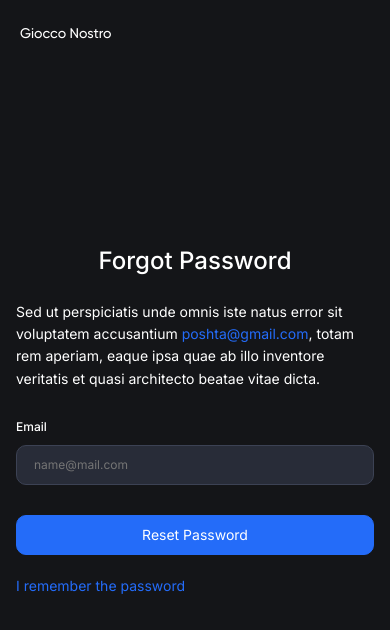
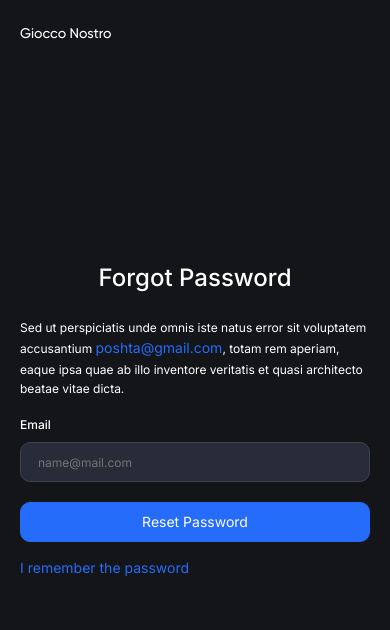
Before and after one commit to KingArthur-IT/gioccoNostro, a Vue app: page /forgot-password in a window 390 px wide. Shown: the top 630 px of the page. Built offline with nearby package versions, Linux system fonts and the light colour scheme; what maska would draw is missing.

Commit message:
password adaptive & edits

```diff
--- a/src/components/Sidebar.vue
+++ b/src/components/Sidebar.vue
@@ -43,10 +43,6 @@
                 </a>
             </div>
             <ul class="siderbar__settings-links">
-                <li class="sidebar__settings-link">
-                    <SettingsIcon class="sidebar__page-icon"/>
-                    <p>Settings</p>
-                </li>
                 <li class="sidebar__settings-link" @click="logoutEvent">
                     <LogoutIcon class="sidebar__page-icon"/>
                     <p>Exit</p>
--- a/src/components/SignInForm.vue
+++ b/src/components/SignInForm.vue
@@ -27,7 +27,7 @@
         </div>
         <p class="sign-in__text sign-in__forgot" @click="goToResetPasswordPage">Forgot Password?</p>
     </div>
-    <CustomButton class="sign-in__btn" :text="'Sign In'" @click="SignInEvent"/>
+    <CustomButton class="sign-in__btn" :text="'Sign In'" @click.prevent="SignInEvent"/>
     <p class="sign-in__text">
         Don't have an account? <span @click="goToSignUp">Sign Up</span>
     </p>
--- a/src/components/SignUpForm.vue
+++ b/src/components/SignUpForm.vue
@@ -63,7 +63,7 @@
             </p>
         </CustomCheckbox>
     </div>
-    <CustomButton class="sign-up__btn" :text="'Sign Up'" @click="SignUpEvent"/>
+    <CustomButton class="sign-up__btn" :text="'Sign Up'" @click.prevent="SignUpEvent"/>
     <p class="sign-up__text">
         Do you already have an account? <span @click="goToSignIn">Sign In</span>
     </p>
--- a/src/views/ForgotPassword.vue
+++ b/src/views/ForgotPassword.vue
@@ -117,7 +117,8 @@ export default {
 .forgot__hero{
   display: flex;
   flex-direction: column;
-  width: 358px;
+  width: 450px;
+  padding: 0 20px;
 }
 .forgot__title{
     margin: 0;
@@ -156,4 +157,17 @@ export default {
     font-size: 14px;
     line-height: 120%;
 }
+
+@media screen and (max-width: 425px) {
+  .forgot__text{
+      font-size: 12px;
+      margin-bottom: 20px;
+  }
+  .forgot__input{
+      margin-bottom: 20px;
+  }
+  .forgot__btn{
+      margin-bottom: 15px;
+  }
+}
 </style>
--- a/src/views/Profile.vue
+++ b/src/views/Profile.vue
@@ -17,7 +17,7 @@
             v-model="newUserData.phone"
             :isPhone="true"
          />
-         <CustomRadio v-model="gender"/>
+         <CustomRadio v-model="newUserData.gender"/>
 
          <CustomInput
             :label="'Email'"
@@ -143,18 +143,21 @@ export default {
   },
   async mounted(){
     // this.userData = {
-    //     "id": 12,
-    //     "name": "name",
+    //     "id": 37,
+    //     "name": "NDCtest",
+    //     "last_name": null,
+    //     "year": null,
+    //     "gender": null,
     //     "phone": "123356664",
-    //     "email": "email@aa.aa",
-    //     "email_verified_at": "2022-05-10T18:19:33.000000Z",
+    //     "email": "vlook.reg@gmail.co",
+    //     "email_verified_at": "2022-05-25T22:51:59.000000Z",
     //     "card_number": "4441114454427277",
     //     "blocked": 0,
     //     "deleted": 0,
     //     "finished_games": 0,
-    //     "created_at": "2022-05-10T18:19:16.000000Z",
-    //     "updated_at": "2022-05-22T15:20:20.000000Z",
-    //     "email_part": "*****@aa.aa"
+    //     "created_at": "2022-05-25T22:51:46.000000Z",
+    //     "updated_at": "2022-05-25T22:51:59.000000Z",
+    //     "email_part": "*****.reg@gmail.co"
     // };
     await axios.get('https://api.gioconostro.com/api/v1/user/show',
       {
--- a/src/views/ResetPassword.vue
+++ b/src/views/ResetPassword.vue
@@ -64,7 +64,8 @@ export default {
 .reset__hero{
   display: flex;
   flex-direction: column;
-  width: 358px;
+  width: 400px;
+  padding: 0 20px;
 }
 .reset__title{
     margin: 0;
@@ -89,4 +90,14 @@ export default {
 .reset__btn{
     margin-top: 15px;
 }
+
+@media screen and (max-width: 425px) {
+  .reset__text{
+      font-size: 12px;
+      margin-bottom: 20px;
+  }
+  .reset__btn{
+      margin-top: 5px;
+  }
+}
 </style>
```
